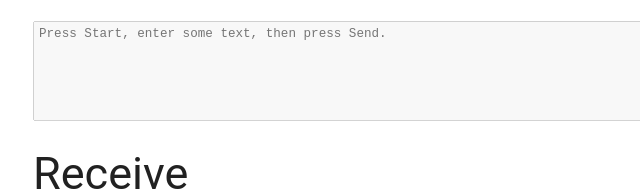
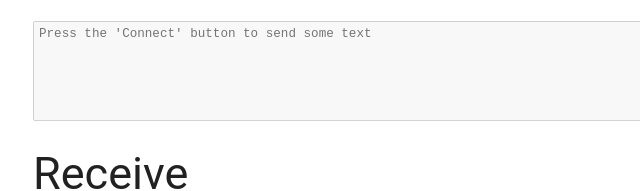
Before and after one commit to GetStream/webrtc-for-the-brave, a plain HTML site: page lesson01-3/index.html in a window 1280 px wide. Shown: the part 197-388 px from the top of the page, 187-827 px from the left. Drawn offline with nearby package versions, Linux system fonts and the light colour scheme.

Commit message:
Update placeholder

```diff
--- a/lesson01-3/index.html
+++ b/lesson01-3/index.html
@@ -37,7 +37,7 @@
         <div id="send">
             <h2>Send</h2>
             <textarea id="dataChannelSend" disabled
-                      placeholder="Press Start, enter some text, then press Send."></textarea>
+                      placeholder="Press the 'Connect' button to send some text"></textarea>
         </div>
         <div id="receive">
             <h2>Receive</h2>
```
